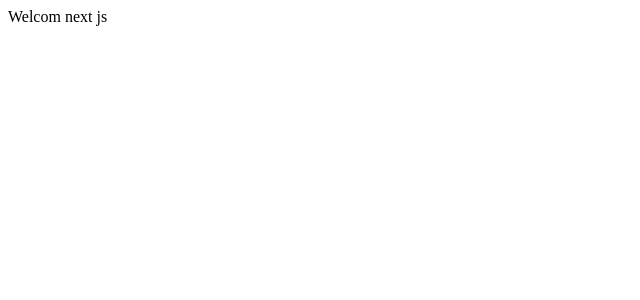
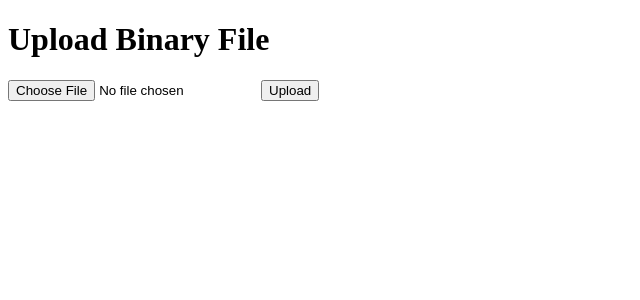
Before and after one commit to bacnk/iot_nextjs, a Next.js app: page / in a window 1280 px wide. Shown: the top 300 px of the page, without its empty margins (0-640 px from the left). Built offline with nearby package versions, Linux system fonts and the light colour scheme.

Commit message:
change index
- server esp ota

```diff
--- /dev/null
+++ b/src/pages/api/upload.js
@@ -0,0 +1,41 @@
+// pages/api/upload.js
+
+import { createReadStream } from 'fs'
+import { join } from 'path'
+import FormData from 'form-data'
+import fetch from 'node-fetch'
+
+export default async function handler(req, res) {
+  if (req.method === 'POST') {
+    const { binary } = req.files
+    const filePath = join(process.cwd(), 'public', 'binary.bin')
+
+    await new Promise((resolve, reject) => {
+      const readStream = createReadStream(binary.path)
+      const writeStream = createWriteStream(filePath)
+
+      readStream.on('error', reject)
+      writeStream.on('error', reject)
+      writeStream.on('finish', resolve)
+
+      readStream.pipe(writeStream)
+    })
+
+    const formData = new FormData()
+    formData.append('binary', createReadStream(filePath))
+
+    const response = await fetch('http://<ESP32_IP_ADDRESS>/binary', {
+      method: 'POST',
+      body: formData,
+      headers: formData.getHeaders(),
+    })
+
+    if (response.ok) {
+      res.status(200).json({ message: 'Binary file upload successful' })
+    } else {
+      res.status(400).json({ message: 'Binary file upload failed' })
+    }
+  } else {
+    res.status(405).json({ message: 'Method not allowed' })
+  }
+}
--- a/src/pages/index.js
+++ b/src/pages/index.js
@@ -1,5 +1,39 @@
+import { useState } from 'react'
 
-function HomePage(){
-  return <div> Welcom next js</div>
+export default function BinaryUpload() {
+  const [file, setFile] = useState(null)
+  const [message, setMessage] = useState('')
+
+  const handleFileChange = (event) => {
+    setFile(event.target.files[0])
+  }
+
+  const handleUpload = async () => {
+    if (!file) {
+      setMessage('Please select a file to upload')
+      return
+    }
+
+    const formData = new FormData()
+    formData.append('binary', file)
+
+    const response = await fetch('/api/upload', {
+      method: 'POST',
+      body: formData,
+    })
+
+    const data = await response.json()
+    setMessage(data.message)
+  }
+
+  return (
+    <div>
+      <h1>Upload Binary File</h1>
+      <div>
+        <input type="file" onChange={handleFileChange} />
+        <button onClick={handleUpload}>Upload</button>
+      </div>
+      <p>{message}</p>
+    </div>
+  )
 }
-export default HomePage;
```
